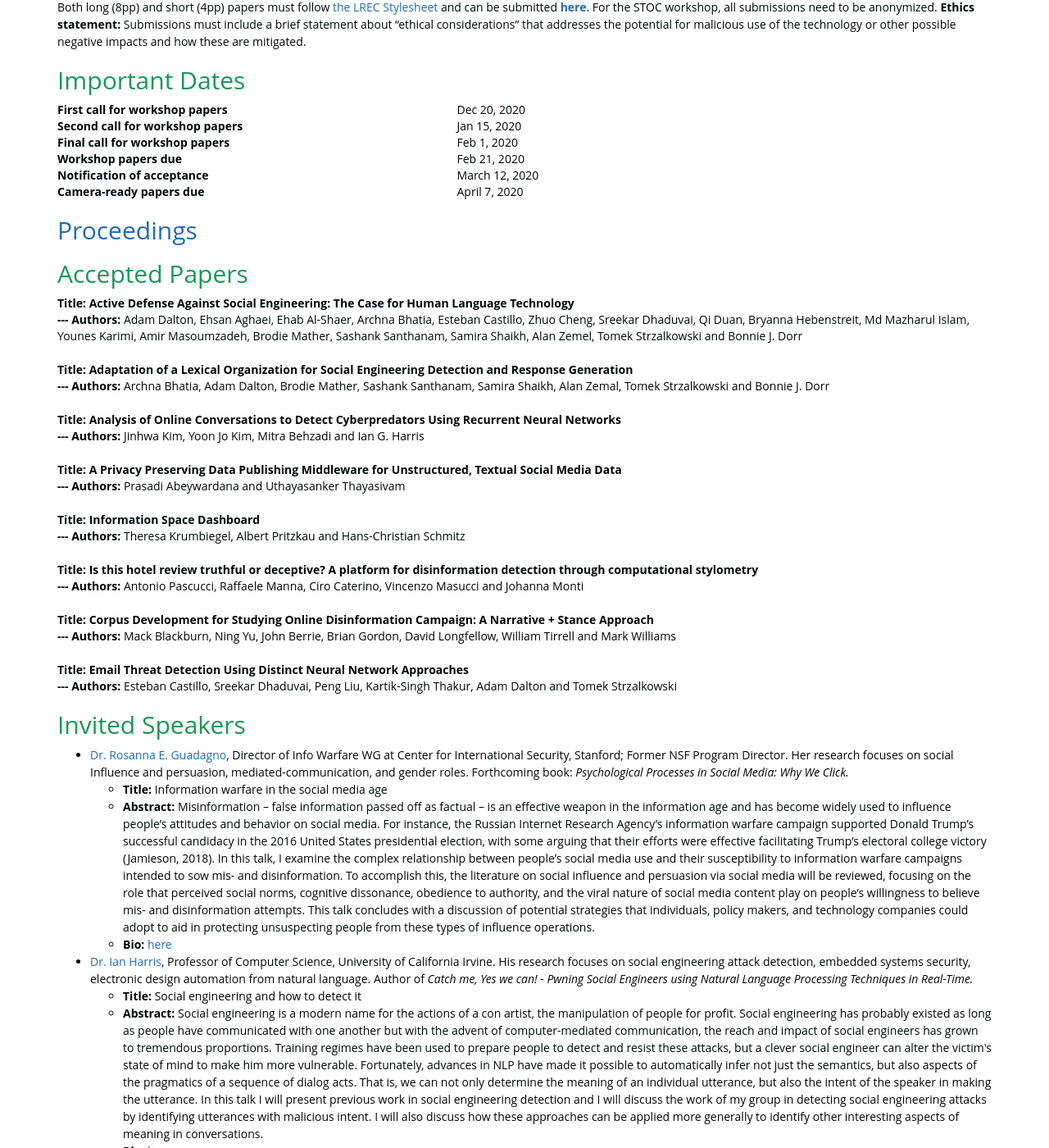
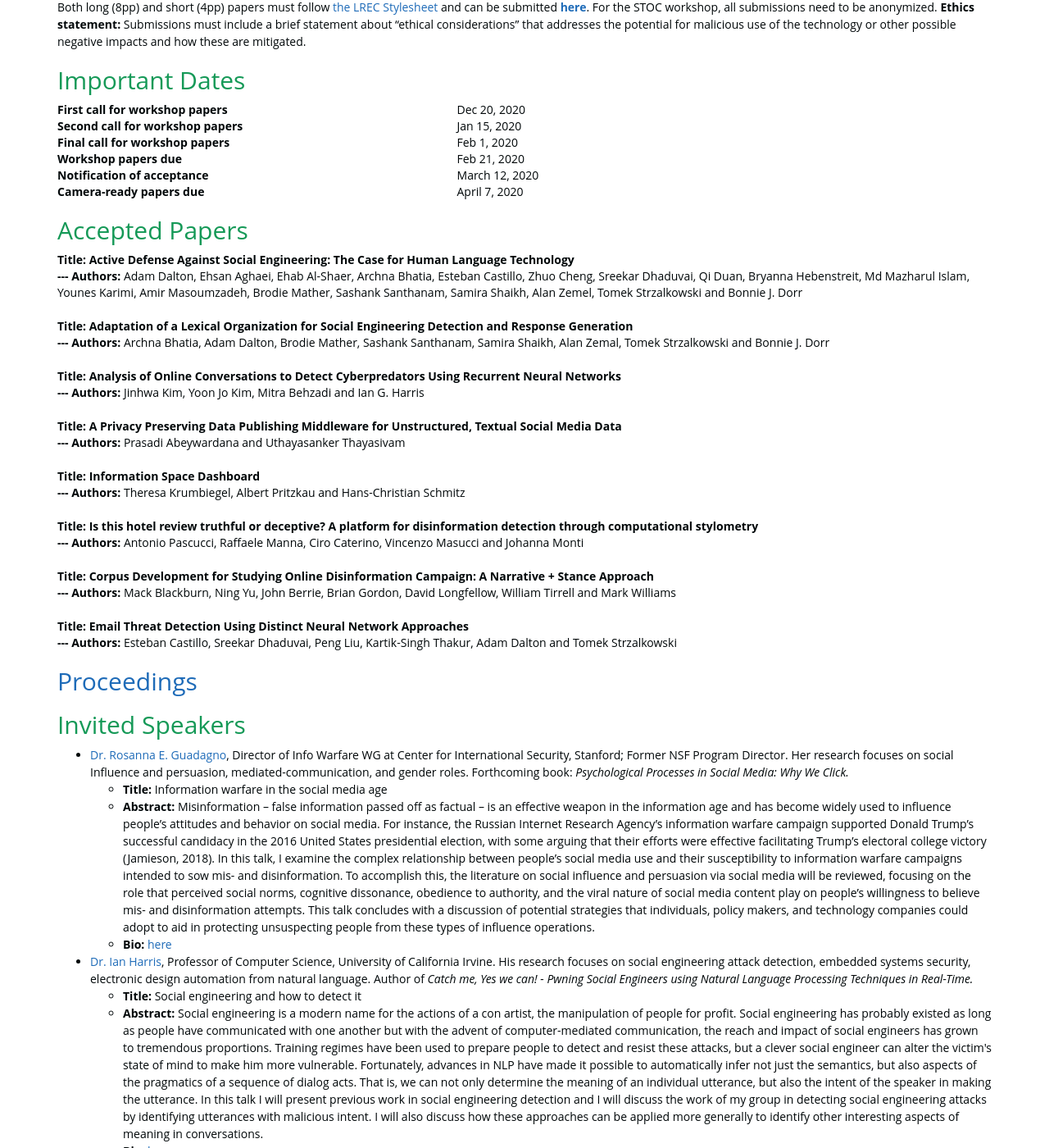
Before and after one commit to social-threats/social-threats.github.io, a Jekyll site: the page built from index.html, in a window 1280 px wide and 1400 px high, scrolled down 1350 px. Shown: the whole window at 82% size. Built offline with Jekyll 4.4.1, drawn with Linux system fonts in a browser that asks for light colours; nearby versions of some CDN libraries.

Commit message:
order for accepted papers and proceedings
changed

```diff
--- a/_includes/_STOC_2020/index.html
+++ b/_includes/_STOC_2020/index.html
@@ -7,8 +7,8 @@
         {% include _STOC_2020/topics.html %}
         {% include _STOC_2020/submissions.html %}
         {% include _STOC_2020/important_dates.html %}
+        {% include _STOC_2020/accepted_papers.html %}
         {% include _STOC_2020/schedule.html %}
-        {% include _STOC_2020/accepted_papers.html %}
         {% include _STOC_2020/invited_speakers.html %}
         {% include _STOC_2020/organizers.html %}
         {% include _STOC_2020/program_committee.html %}
```
